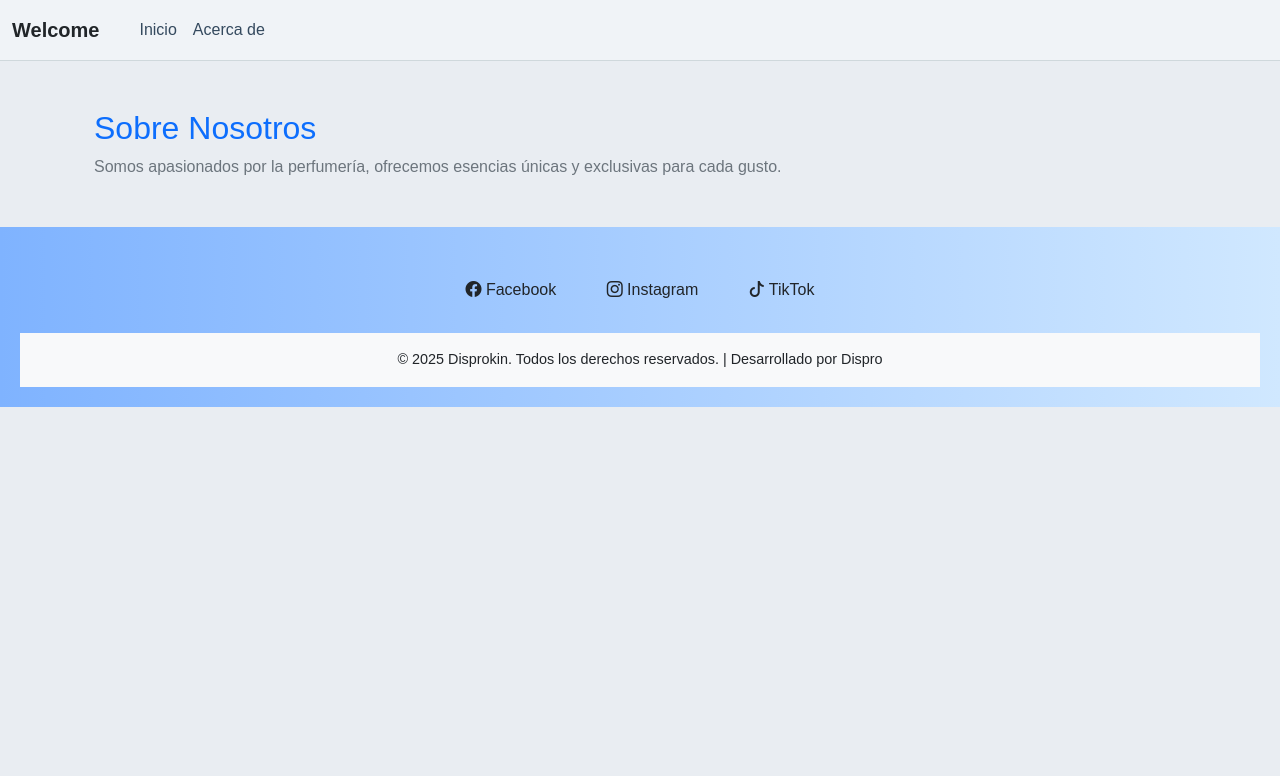
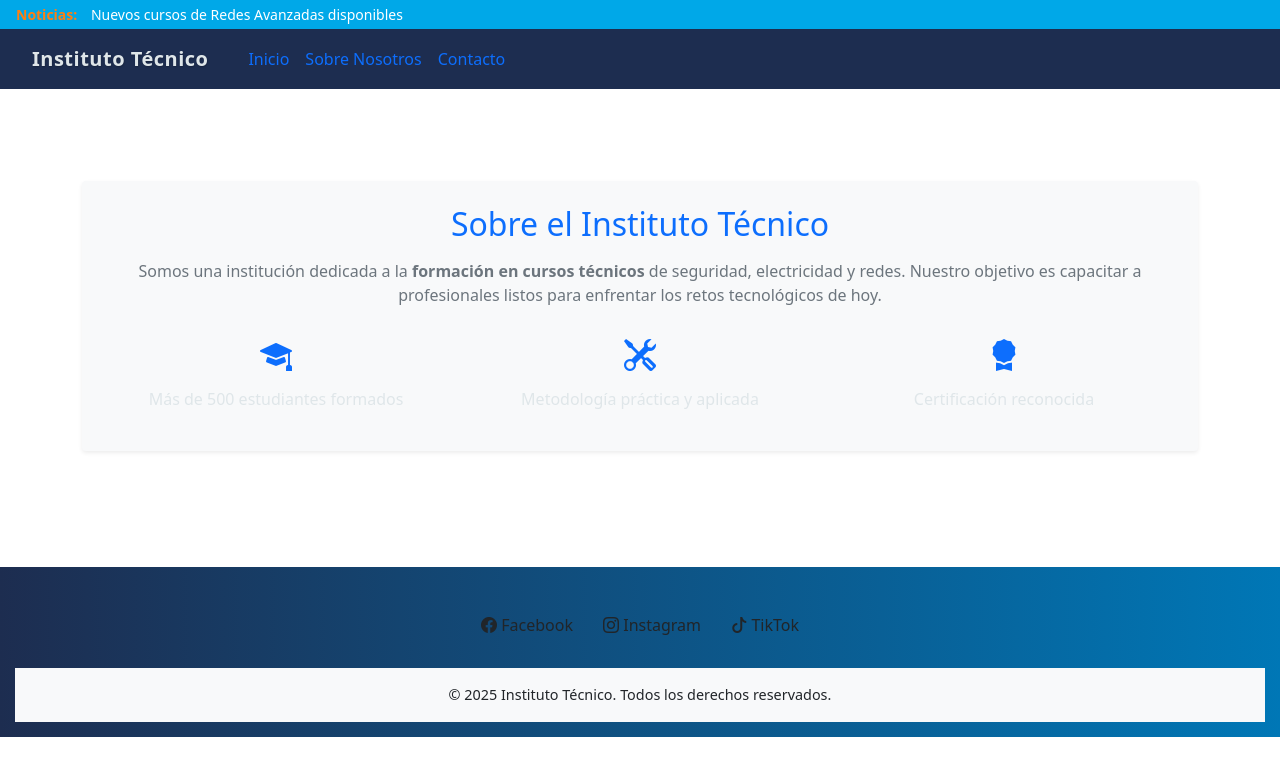
Before and after one commit to uea-jose/DesarrolloWeb_Bloque2, a Flask app: page /about in a window 1280 px wide. Shown: the top 776 px of the page. Run offline with Flask 3, Linux system fonts and the light colour scheme.

Commit message:
Seman10 usando flask,junga2, template,formulario,etc

```diff
--- a/static/styles.css
+++ b/static/styles.css
@@ -1,110 +1,176 @@
-/* ===========================
-   Estilo global
-=========================== */
-body {
-    font-family: Arial, sans-serif;
-    background-color: #e9edf2; /* Gris azulado claro */
+/* -------------------
+   COLORES BASE
+------------------- */
+:root {
+    --azul-oscuro: #1d2d50;   /* Fondo principal */
+    --azul-claro: #00a8e8;    /* Acento tecnológico */
+    --naranja: #ff7f11;       /* Contraste vibrante */
+    --blanco: #ffffff;        /* Texto principal */
+    --rojo: #e63946;          /* Alertas / error */
+    --dorado: #f9d423;        /* Elegancia y resalte */
+    --plateado: #dfe6e9;      /* Sofisticado y sobrio */
+    --gris-claro: #f2f2f2;    /* Fondos suaves */
+}
+
+/* -------------------
+   BARRA SUPERIOR
+------------------- */
+.top-bar {
+    background-color: var(--azul-claro);
+    color: var(--blanco);
+    padding: 5px 20px;
+    font-size: 14px;
+}
+.top-bar .news-label {
+    font-weight: bold;
+    color: var(--naranja); /* Etiqueta Noticias en naranja */
+    margin-right: 10px;
+}
+
+/* -------------------
+   NAVBAR PRINCIPAL
+------------------- */
+.navbar {
+    display: flex;
+    align-items: center;
+    justify-content: space-between;
+    background-color: var(--azul-oscuro);
+    padding: 10px 20px;
+    color: var(--blanco);
+}
+.logo h1 {
+    margin: 0;
+    font-size: 22px;
+    color: var(--blanco);
+}
+.logo p {
+    margin: 0;
+    font-size: 14px;
+    color: var(--gris-claro);
+}
+.menu {
+    list-style: none;
+    display: flex;
     margin: 0;
     padding: 0;
-    color: #2c3e50; /* Texto gris oscuro */
+}
+.menu li {
+    position: relative;
+}
+.menu li a {
+    display: block;
+    padding: 10px 15px;
+    text-decoration: none;
+    color: var(--blanco);
+    transition: 0.3s;
+}
+.menu li a:hover {
+    background-color: var(--azul-claro);
+    color: var(--blanco);
+    border-radius: 4px;
 }
 
-/* ===========================
-   Header superior (logo + título)
-=========================== */
-.header-top {
-    background-color: #1a2b4c; /* Azul gris oscuro */
-    color: white;
-    padding: 12px 20px;
+/* -------------------
+   SUBMENÚ
+------------------- */
+.submenu {
+    display: none;
+    position: absolute;
+    background: var(--azul-oscuro);
+    list-style: none;
+    padding: 0;
+    margin: 0;
+    top: 100%;
+    left: 0;
+    min-width: 180px;
+}
+.submenu li a {
+    padding: 10px;
+    border-bottom: 1px solid #333;
+    color: var(--blanco);
+}
+.dropdown:hover .submenu {
+    display: block;
+}
+
+/* -------------------
+   BUSCADOR
+------------------- */
+.search-box {
     display: flex;
     align-items: center;
 }
-
-.header-top .logo {
-    height: 40px;
-    margin-right: 10px;
+.search-box input {
+    padding: 5px;
+    border: 1px solid var(--gris-claro);
+    border-radius: 4px 0 0 4px;
+}
+.search-box button {
+    padding: 6px 10px;
+    border: none;
+    background: var(--azul-claro);
+    color: var(--blanco);
+    border-radius: 0 4px 4px 0;
+    cursor: pointer;
+}
+.search-box button:hover {
+    background: var(--naranja);
 }
 
-.header-top .site-title {
-    font-size: 1.3rem;
-    margin: 0;
-    font-weight: bold;
-    color: white;
+/* -------------------
+   CONTENIDO PRINCIPAL
+------------------- */
+main {
+    padding: 20px;
+    background-color: var(--blanco);
+    color: var(--plateado); /* antes --negro */
 }
 
-.header-top .site-subtitle {
-    font-size: 0.9rem;
-    margin-left: 10px;
-    color: #b0bec5; /* Gris claro */
+/* -------------------
+   SIDEBAR
+------------------- */
+.sidebar {
+    background-color: var(--gris-claro);
+    padding: 15px;
+    color: var(--plateado); /* antes --negro */
+    font-size: 14px;
 }
 
-/* ===========================
-   Navbar principal (azul-gris)
-=========================== */
-.navbar-wordpress {
-    background-color: #f0f3f7; /* Azul gris muy claro */
-    border-bottom: 1px solid #cfd8dc;
+/* -------------------
+   BANNER ESPECIAL
+------------------- */
+.banner-rebajas {
+    background-color: var(--rojo);
+    color: var(--blanco);
+    text-align: center;
+    padding: 15px;
+    font-size: 20px;
+    font-weight: bold;
+}
+.banner-rebajas small {
+    color: var(--plateado); /* antes --negro */
+    font-size: 14px;
 }
 
-.navbar-wordpress .nav-link {
-    color: #34495e;
+/* -------------------
+   FOOTER
+------------------- */
+footer {
+    background: var(--azul-oscuro);
+    color: var(--blanco);
+    text-align: center;
+    padding: 15px;
+}
+/* Estilo exclusivo para "Instituto Técnico" */
+.instituto-tecnico {
+    color: var(--plateado); /* Sobrio y serio */
+    font-size: 20px;
     font-weight: 500;
-    padding: 10px 15px;
-    transition: all 0.3s ease;
+    letter-spacing: 0.5px;
+    text-shadow: 0.5px 0.5px 2px rgba(0,0,0,0.25);
+    transition: color 0.3s ease;
 }
 
-.navbar-wordpress .nav-link:hover {
-    background-color: #dbe3eb; /* Azul gris hover */
-    border-radius: 4px;
-    color: #0d2c6c;
+.instituto-tecnico:hover {
+    color: var(--azul-claro); /* Sutil resalte tecnológico */
 }
-
-.navbar-wordpress .nav-link.active {
-    background-color: #0d47a1; /* Azul fuerte para activo */
-    color: #fff !important;
-    border-radius: 4px;
-}
-
-/* ===========================
-   Botones personalizados
-=========================== */
-.pastel-button {
-    display: inline-block;
-    padding: 10px 20px;
-    border-radius: 25px;
-    text-decoration: none;
-    transition: all 0.3s ease;
-    font-weight: bold;
-}
-
-.btn-menta {
-    background: #607d8b; /* Gris azulado */
-    color: white;
-}
-
-.btn-menta:hover {
-    background: #455a64; /* Más oscuro */
-    color: white;
-}
-
-/* ===========================
-   Footer degradado
-=========================== */
-footer {
-    text-align: center;
-    background: linear-gradient(to right, #1a2b4c, #34495e); /* Azul-gris degradado */
-    color: white;
-    padding: 20px;
-    margin-top: 20px;
-}
-
-footer a {
-    color: #bbdefb; /* Azul suave */
-    text-decoration: none;
-    margin: 0 10px;
-}
-
-footer a:hover {
-    text-decoration: underline;
-    color: #ffffff;
-}
--- a/templates/about.html
+++ b/templates/about.html
@@ -1,11 +1,27 @@
 {% extends "base.html" %}
-{% block title %}Acerca de{% endblock %}
+{% block title %}Sobre Nosotros{% endblock %}
 
 {% block content %}
-<div class="container my-5">
-  <h2 class="text-primary">Sobre Nosotros</h2>
-  <p class="text-secondary">
-    Somos apasionados por la perfumería, ofrecemos esencias únicas y exclusivas para cada gusto.
+<div class="container my-5 p-4 bg-light rounded shadow-sm">
+  <h2 class="text-primary mb-3 text-center">Sobre el Instituto Técnico</h2>
+  <p class="text-secondary text-center">
+    Somos una institución dedicada a la <strong>formación en cursos técnicos</strong> de
+    seguridad, electricidad y redes. Nuestro objetivo es capacitar a profesionales listos
+    para enfrentar los retos tecnológicos de hoy.
   </p>
+  <div class="row text-center mt-4">
+    <div class="col-md-4">
+      <i class="bi bi-mortarboard-fill text-primary" style="font-size: 2rem;"></i>
+      <p class="mt-2">Más de 500 estudiantes formados</p>
+    </div>
+    <div class="col-md-4">
+      <i class="bi bi-tools text-primary" style="font-size: 2rem;"></i>
+      <p class="mt-2">Metodología práctica y aplicada</p>
+    </div>
+    <div class="col-md-4">
+      <i class="bi bi-award-fill text-primary" style="font-size: 2rem;"></i>
+      <p class="mt-2">Certificación reconocida</p>
+    </div>
+  </div>
 </div>
 {% endblock %}
--- a/templates/base.html
+++ b/templates/base.html
@@ -3,12 +3,10 @@
 <head>
   <meta charset="UTF-8" />
   <meta name="viewport" content="width=device-width, initial-scale=1.0" />
-  <title>{% block title %}Disprokin{% endblock %}</title>
+  <title>{% block title %}Instituto Técnico{% endblock %}</title>
 
   <!-- Bootstrap CSS -->
-  <link href="https://cdn.jsdelivr.net/npm/bootstrap@5.0.2/dist/css/bootstrap.min.css" rel="stylesheet"
-    integrity="sha384-EVSTQN3/azprG1Anm3QDgpJLIm9Nao0Yz1ztcQTwFspd3yD65VohhpuuCOmLASjC"
-    crossorigin="anonymous" />
+  <link href="https://cdn.jsdelivr.net/npm/bootstrap@5.0.2/dist/css/bootstrap.min.css" rel="stylesheet" />
 
   <!-- Iconos Bootstrap -->
   <link rel="stylesheet" href="https://cdn.jsdelivr.net/npm/bootstrap-icons@1.10.5/font/bootstrap-icons.css">
@@ -18,25 +16,27 @@
 </head>
 <body>
 
+<!-- Barra de noticias -->
+<div class="top-bar text-white py-1 px-3">
+  <span class="news-label">Noticias:</span>
+  <span class="news-content">Nuevos cursos de Redes Avanzadas disponibles</span>
+</div>
+
 <!-- Navbar -->
 <!-- Navbar -->
 <nav class="navbar navbar-expand navbar-wordpress">
   <div class="container-fluid">
-    <!-- Logo / Marca -->
-    <a class="navbar-brand fw-bold text-dark" href="{{ url_for('index') }}">Welcome</a>
 
-    <!-- Links horizontales siempre visibles -->
+    <a class="navbar-brand fw-bold instituto-tecnico" href="{{ url_for('index') }}">
+      Instituto Técnico
+    </a>
     <ul class="navbar-nav ms-3 me-auto mb-2 mb-lg-0 d-flex flex-row">
-      <li class="nav-item">
-        <a class="nav-link" href="{{ url_for('index') }}">Inicio</a>
-      </li>
-      <li class="nav-item">
-        <a class="nav-link" href="{{ url_for('about') }}">Acerca de</a>
-      </li>
+      <li class="nav-item"><a class="nav-link" href="{{ url_for('index') }}">Inicio</a></li>
+      <li class="nav-item"><a class="nav-link" href="{{ url_for('about') }}">Sobre Nosotros</a></li>
+      <li class="nav-item"><a class="nav-link" href="{{ url_for('contacto') }}">Contacto</a></li>
     </ul>
   </div>
 </nav>
-
 
 
 <!-- CONTENIDO VARIABLE -->
@@ -45,30 +45,26 @@
 </main>
 
 <!-- Footer -->
-<footer class="text-center text-white mt-5" style="background: linear-gradient(to right, #7fb3ff, #d0e8ff);">
+<footer class="text-center text-white mt-5" style="background: linear-gradient(to right, #1d2d50, #0077b6);">
   <div class="container p-4 pb-0">
     <section class="mb-4 text-center">
-      <a class="btn btn-red-social btn-facebook" href="https://facebook.com/Disprokin" target="_blank">
+      <a class="btn btn-red-social btn-facebook" href="#" target="_blank">
         <i class="bi bi-facebook"></i> Facebook
       </a>
-      <a class="btn btn-red-social btn-instagram" href="https://instagram.com/Disprokin" target="_blank">
+      <a class="btn btn-red-social btn-instagram" href="#" target="_blank">
         <i class="bi bi-instagram"></i> Instagram
       </a>
-      <a class="btn btn-red-social btn-tiktok" href="https://tiktok.com/@Disprokin" target="_blank">
+      <a class="btn btn-red-social btn-tiktok" href="#" target="_blank">
         <i class="bi bi-tiktok"></i> TikTok
       </a>
     </section>
   </div>
   <div class="text-center p-3 text-dark bg-light" style="font-size: 0.9rem;">
-    © 2025 Disprokin. Todos los derechos reservados. | Desarrollado por Dispro
+    © 2025 Instituto Técnico. Todos los derechos reservados.
   </div>
 </footer>
 
 <!-- Bootstrap JS -->
-<script src="https://cdn.jsdelivr.net/npm/bootstrap@5.0.2/dist/js/bootstrap.bundle.min.js"
-  integrity="sha384-MrcW6ZMFYlzcLA8Nl+NtUVF0sA7MsXsP1UyJoMp4YLEuNSfAP+JcXn/tWtIaxVXM"
-  crossorigin="anonymous"></script>
+<script src="https://cdn.jsdelivr.net/npm/bootstrap@5.0.2/dist/js/bootstrap.bundle.min.js"></script>
 </body>
 </html>
-
-</html>
```
Also changed, not shown: templates/contacto.html (+7 -0 lines), templates/index.html (+15 -9 lines), index.py (deleted).
